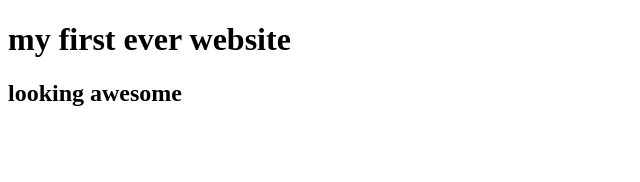
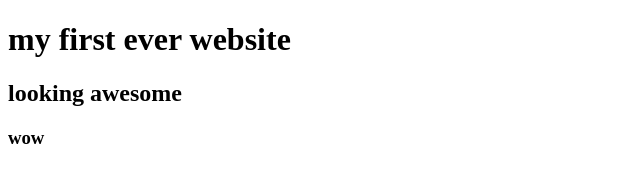
Before and after one commit to mahbubzbd/my-first-website, a plain HTML site: page index.html in a window 1280 px wide. Shown: the full height of the page, 0-640 px from the left. Drawn offline with Linux system fonts and the light colour scheme.

Commit message:
Update index.html

```diff
--- a/index.html
+++ b/index.html
@@ -9,5 +9,6 @@
 <body>
     <h1>my first ever website</h1>
     <h2>looking awesome</h2>
+    <h3>wow<h3>
 </body>
 </html>
```
